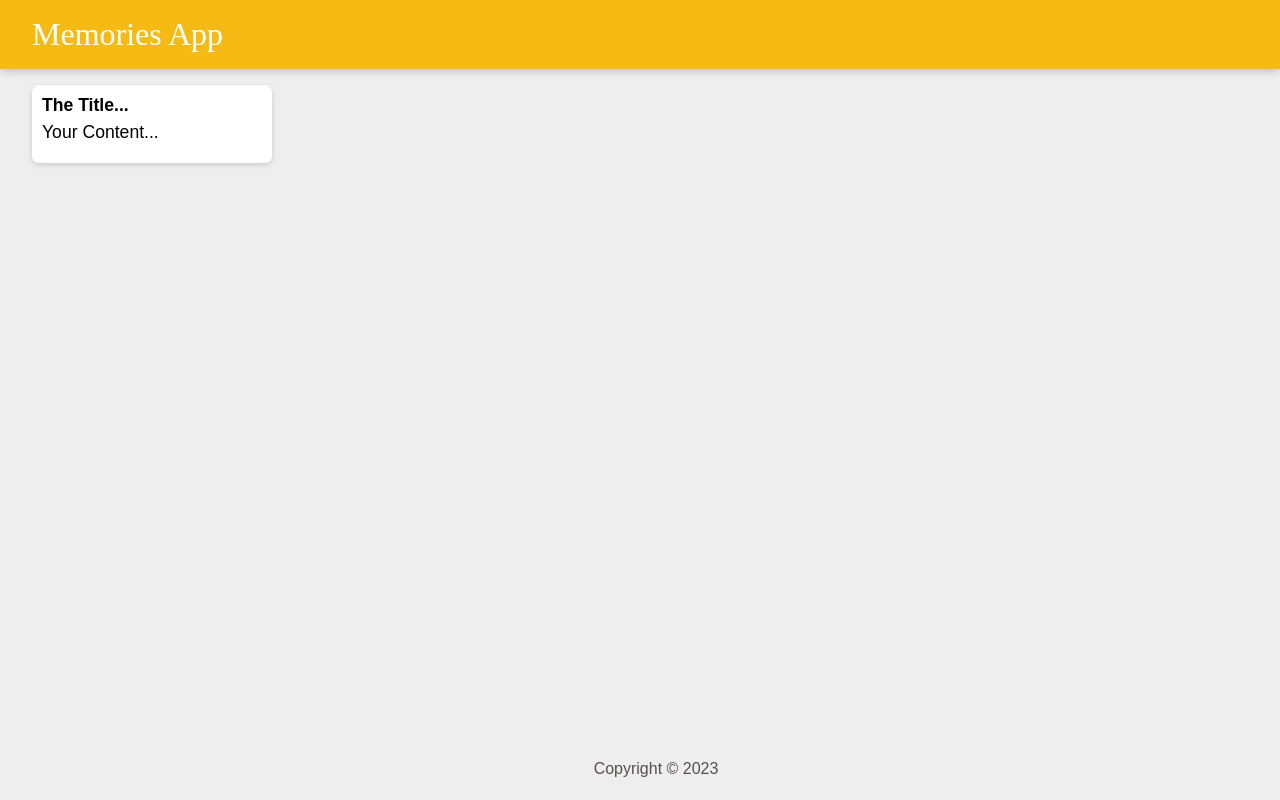
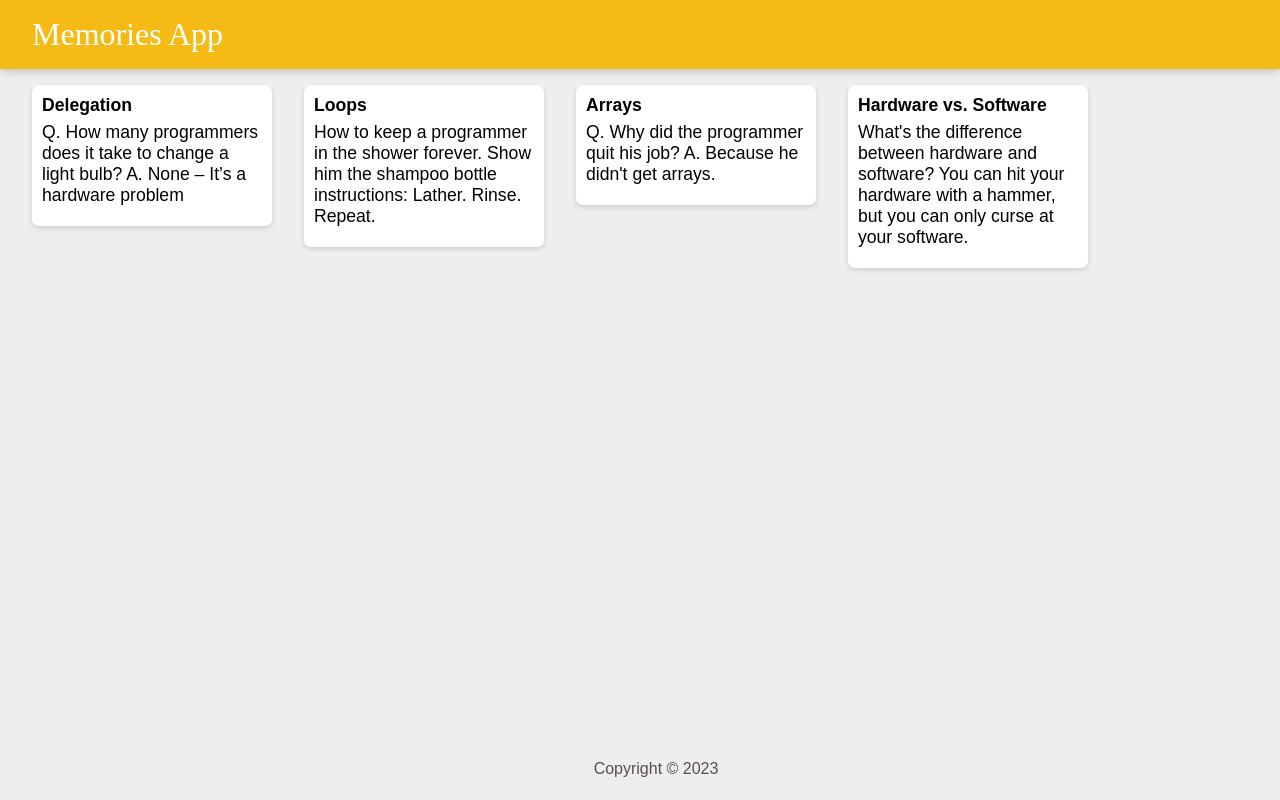
Before and after one commit to marinela-togoe/memories-app, a React (Create React App) app: page / in a window 1280 px wide. Built offline with nearby package versions, Linux system fonts and the light colour scheme.

Commit message:
add the createNotes() function inside App.jsx outside the App() function scope

```diff
--- a/src/components/App.jsx
+++ b/src/components/App.jsx
@@ -4,16 +4,21 @@ import Footer from './Footer';
 import Note from './Note';
 import notes from '../notes';
 
-console.log(notes);
+
+
+function createNotes(noteItem) {
+    return <Note
+        key={noteItem.key}
+        title={noteItem.title}
+        content={noteItem.content}
+    />
+}
 
 function App () {
     return(
      <div>
         <Header />
-        <Note
-            title="The Title..."
-            content="Your Content..."
-        />
+        {notes.map(createNotes)}
         <Footer />
      </div>
     );
```
